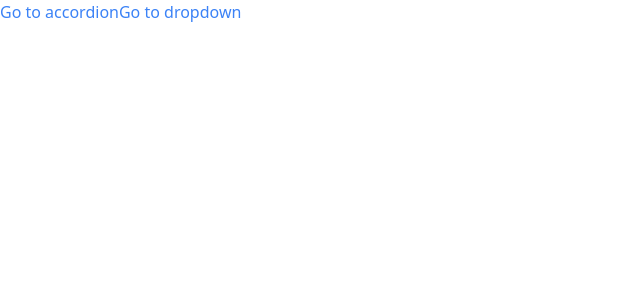
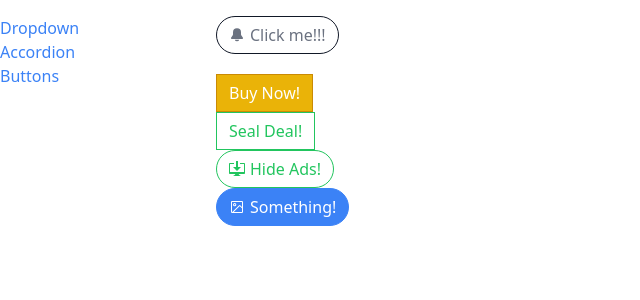
Before and after one commit to AntimonS/React-comp, a React (Create React App) app: page /buttons in a window 1280 px wide. Shown: the top 300 px of the page, without its empty margins (0-640 px from the left). Built offline with nearby package versions, Linux system fonts and the light colour scheme.

Commit message:
added sidebar component and some styles

```diff
--- a/src/App.js
+++ b/src/App.js
@@ -1,19 +1,22 @@
-import Link from "./components/Link";
+import Sidebar from "./components/Sidebar";
 import Route from "./components/Route";
 import AccordionPage from "./pages/AccordionPage";
 import DropdownPage from "./pages/DropdownPage";
+import ButtonPage from "./pages/ButtonPage";
 
 function App() {
   return (
-    <div>
-      <Link to="/accordion">Go to accordion</Link>
-      <Link to="/dropdown">Go to dropdown</Link>
-      <div>
+    <div className="container mx-auto grid grid-cols-6 gap-4 mt-4">
+      <Sidebar />
+      <div className="col-span-5">
         <Route path="/accordion">
           <AccordionPage />
         </Route>
-        <Route path="/dropdown">
+        <Route path="/">
           <DropdownPage />
+        </Route>
+        <Route path="/buttons">
+          <ButtonPage />
         </Route>
       </div>
     </div>
--- /dev/null
+++ b/src/components/Sidebar.js
@@ -0,0 +1,25 @@
+import Link from "./Link";
+
+function Sidebar() {
+  const links = [
+    { label: "Dropdown", path: "/" },
+    { label: "Accordion", path: "/accordion" },
+    { label: "Buttons", path: "/buttons" },
+  ];
+
+  const renderedLinks = links.map((link) => {
+    return (
+      <Link key={link.label} to={link.path}>
+        {link.label}
+      </Link>
+    );
+  });
+
+  return (
+    <div className="sticky top-0 overflow-y-auto flex flex-col">
+      {renderedLinks}
+    </div>
+  );
+}
+
+export default Sidebar;
--- a/src/pages/ButtonPage.js
+++ b/src/pages/ButtonPage.js
@@ -2,9 +2,7 @@
 import Button from "../components/Button";
 
 function ButtonPage() {
-  const handleClick = () => {
-    console.log("Clicked!!!");
-  };
+  const handleClick = () => {};
   return (
     <div>
       <div>
```
